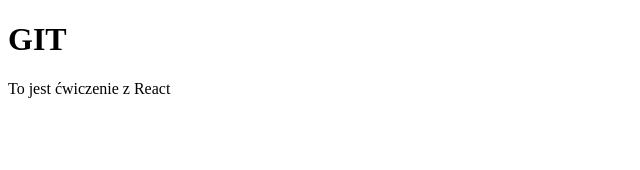
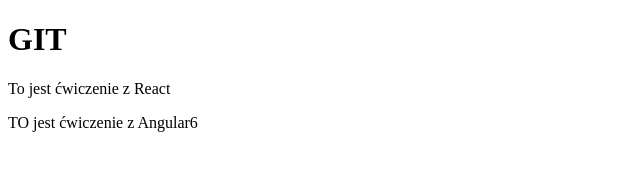
Before and after one commit to DamianStudia/PierwszyPush, a plain HTML site: page index.html in a window 1280 px wide. Shown: the whole page, without its empty margins (0-640 px from the left). Drawn offline with Linux system fonts and the light colour scheme.

Commit message:
Added new framework

```diff
--- a/index.html
+++ b/index.html
@@ -9,6 +9,7 @@
 <body>
     <h1>GIT</h1>
     <p>To jest ćwiczenie z React</p>
+    <p>TO jest ćwiczenie z Angular6</p>
 
 </body>
 </html>
```
